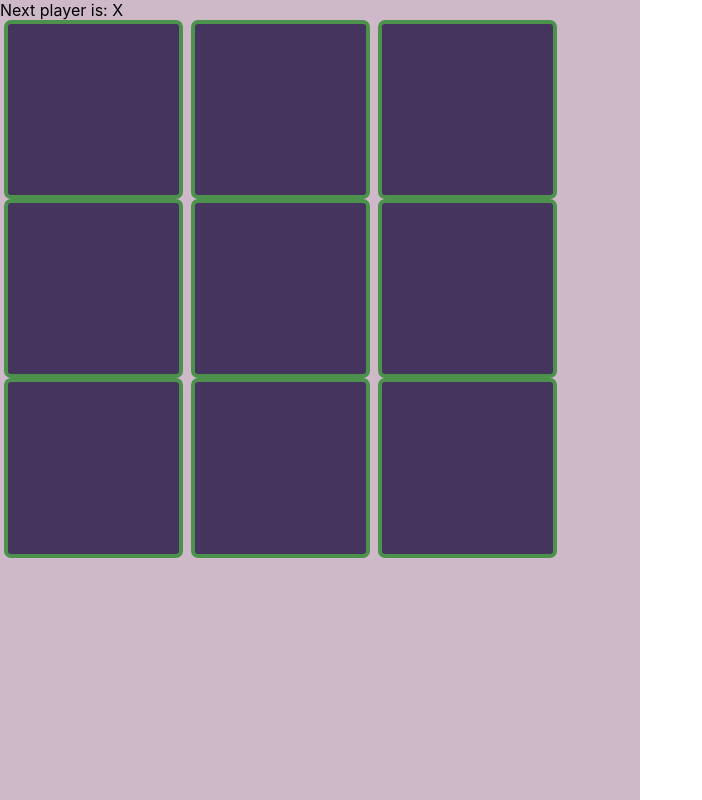
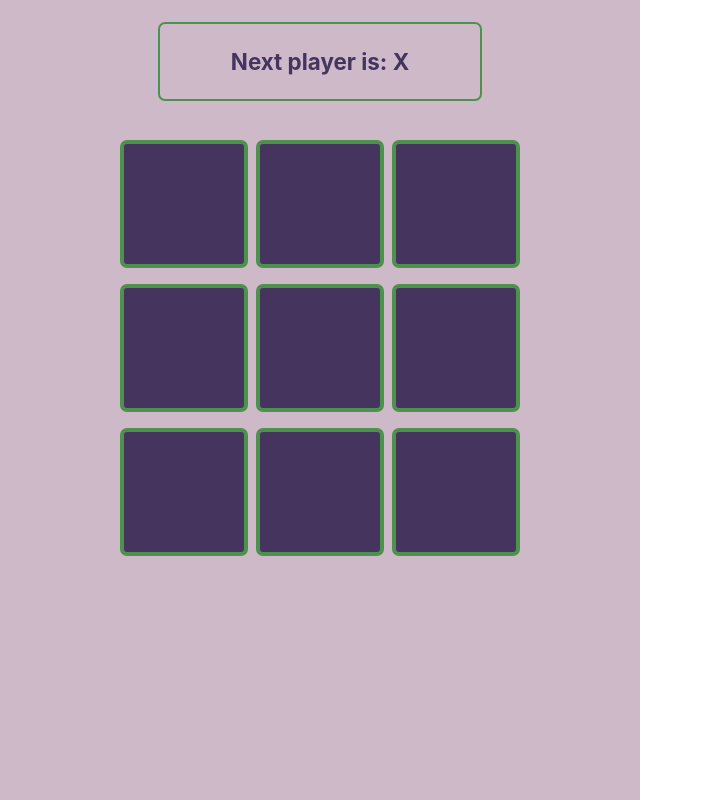
Before and after one commit to bolshed/TicTacToe, a React (Create React App) app: page / in a window 1280 px wide. Shown: the whole page, without its empty margins (0-702 px from the left). Built offline with nearby package versions, Linux system fonts and the light colour scheme.

Commit message:
half-done

```diff
--- /dev/null
+++ b/src/App.js
@@ -0,0 +1,11 @@
+import React, { Component } from 'react';
+import Game from './Components/Game';
+
+class App extends Component {
+    render() {
+        return (
+            <Game />
+        )
+    }
+}
+export default App
--- a/src/Components/Board.jsx
+++ b/src/Components/Board.jsx
@@ -1,79 +1,17 @@
 import React, { Component } from 'react';
-// import './src/Style.css';
 import Square from './Square';
-
 class Board extends Component {
-    constructor() {
-        super()
-        this.state = {
-            squareArr: Array(9).fill(null),
-            nextPlayer: true
-        }
-    }
 
     renderSquare(i) {
-        return (
-            <Square
-                value={this.state.squareArr[i]}
-                onClick={() => this.handleClick(i)} />
-        )
-    }
-
-    handleClick = (i) => {
-        if (this.state.squareArr[i] === null) {
-            const array = this.state.squareArr
-            array[i] = this.state.nextPlayer ? "X" : "O"
-            this.setState({
-                squareArr: array
-            })
-            console.log(array)
-
-            // this.checkWinner(array)
-            this.togglePlayer()
-            return array[i];
-        }
-    }
-
-    togglePlayer() { // no need to bind because there's no return. we don't use an output from this func//
-        this.setState(prevState => ({
-            nextPlayer: !prevState.nextPlayer
-        }))
-    }
-
-    checkWinner = (array) => {
-        // const [a, b, c, d, e, f, g, h, i] = this.state.squareArr
-        // console.log(a, b, c)
-        // console.log(array)
-        // console.log(a, b, c, d, e, f, g, h, i)
-
-        if (array.every(element => element !== null)) {
-            console.log('no winner')
-
-        }
-        else if (array[0] === array[1] && array[1] === array[2] && array[0] !== null) {
-            console.log('win 0 1 2')
-            // return;
-        } else if (array[3] === array[4] && array[4] === array[5] && array[3] !== null) {
-            console.log('win 3 4 5')
-        } else if (array[6] === array[7] && array[7] === array[8] && array[6] !== null) {
-            console.log('win 6 7 8')
-        } else if (array[0] === array[4] && array[4] === array[8] && array[0] !== null) {
-            console.log('win 0 4 8')
-        } else if (array[2] === array[4] && array[4] === array[6] && array[2] !== null) {
-            console.log('win 2 4 6')
-        } else if (array[1] === array[4] && array[4] === array[7] && array[1] !== null) {
-            console.log('win 1 4 7')
-        } else if (array[2] === array[4] && array[4] === array[6] && array[2] !== null) {
-            console.log('win 2 4 6')
-        } else {
-            console.log('ne ebe')
-        }
+        return <Square
+            value={this.props.squareArr[i]}
+            handleClick={() => this.props.handleClick(i)} />
     }
 
     render() {
         return (
             <div className='main'>
-                <div className="status"> Next player is: {this.state.nextPlayer ? 'X' : 'O'}</div>
+                <h3 className="status"> Next player is: {this.props.nextPlayer ? 'X' : 'O'}</h3>
 
                 <div className="row">
                     {this.renderSquare(0)}
@@ -95,19 +33,19 @@ class Board extends Component {
             </div >
             // <div className='main'>
             //     <div className="row">
-            //         <Square value={this.state.squareArr[0]} handleClick={() => this.handleClick(0)} />
-            //         <Square value={this.state.squareArr[1]} handleClick={() => this.handleClick(1)} />
-            //         <Square value={this.state.squareArr[2]} handleClick={() => this.handleClick(2)} />
+            //         <Square value={this.props.squareArr[0]} handleClick={() => this.props.handleClick(0)} />
+            //         <Square value={this.props.squareArr[1]} handleClick={() => this.props.handleClick(1)} />
+            //         <Square value={this.props.squareArr[2]} handleClick={() => this.props.handleClick(2)} />
             //     </div>
             //     <div className="row">
-            //         <Square value={this.state.squareArr[3]} handleClick={() => this.handleClick(3)} />
-            //         <Square value={this.state.squareArr[4]} handleClick={() => this.handleClick(4)} />
-            //         <Square value={this.state.squareArr[5]} handleClick={() => this.handleClick(5)} />
+            //         <Square value={this.props.squareArr[3]} handleClick={() => this.props.handleClick(3)} />
+            //         <Square value={this.props.squareArr[4]} handleClick={() => this.props.handleClick(4)} />
+            //         <Square value={this.props.squareArr[5]} handleClick={() => this.props.handleClick(5)} />
             //     </div>
             //     <div className="row">
-            //         <Square value={this.state.squareArr[6]} handleClick={() => this.handleClick(6)} />
-            //         <Square value={this.state.squareArr[7]} handleClick={() => this.handleClick(7)} />
-            //         <Square value={this.state.squareArr[8]} handleClick={() => this.handleClick(8)} />
+            //         <Square value={this.props.squareArr[6]} handleClick={() => this.props.handleClick(6)} />
+            //         <Square value={this.props.squareArr[7]} handleClick={() => this.props.handleClick(7)} />
+            //         <Square value={this.props.squareArr[8]} handleClick={() => this.props.handleClick(8)} />
             //     </div>
             // </div >
         )
--- /dev/null
+++ b/src/Components/Game.js
@@ -0,0 +1,79 @@
+import React, { Component } from 'react';
+import Board from './Board';
+
+
+// ======================
+
+class Game extends Component {
+  constructor(props) {
+    super(props)
+    this.state = {
+      squareArr: Array(9).fill(null),
+      nextPlayer: true,
+      setWinner: []
+    }
+    this.handleClick = this.handleClick.bind(this)
+  }
+
+  handleClick(i) {
+    const array = this.state.squareArr
+    array[i] = this.state.nextPlayer ? "X" : "O"
+    this.setState({
+      squareArr: array,
+      nextPlayer: !this.state.nextPlayer
+    })
+    console.log(array)
+
+    this.checkWinner(array)
+    // this.togglePlayer()
+
+  }
+
+  // togglePlayer() { // no need to bind because there's no return. we don't use an output from this func//
+  //   this.setState(prevState => ({
+  //   }))
+  // }
+
+  checkWinner = (array) => {
+    // const [a, b, c, d, e, f, g, h, i] = this.state.squareArr
+    // console.log(array)
+    // console.log(a, b, c, d, e, f, g, h, i)
+
+    if (array[0] === array[1] && array[1] === array[2] && array[0] !== null) {
+      this.setState({
+        setWinner: this.state.setWinner.push(array[0], array[1], array[2])
+      })
+      console.log(this.state.setWinner)
+
+      // return;
+    } else if (array[3] === array[4] && array[4] === array[5] && array[3] !== null) {
+      console.log('win 3 4 5')
+    } else if (array[6] === array[7] && array[7] === array[8] && array[6] !== null) {
+      console.log('win 6 7 8')
+    } else if (array[0] === array[4] && array[4] === array[8] && array[0] !== null) {
+      console.log('win 0 4 8')
+    } else if (array[2] === array[4] && array[4] === array[6] && array[2] !== null) {
+      console.log('win 2 4 6')
+    } else if (array[1] === array[4] && array[4] === array[7] && array[1] !== null) {
+      console.log('win 1 4 7')
+    } else if (array[2] === array[4] && array[4] === array[6] && array[2] !== null) {
+      console.log('win 2 4 6')
+    } else if (array.every(element => element !== null)) {
+      console.log('no winner')
+    }
+  }
+
+  render() {
+    return (
+      <div className='Game'>
+        <Board
+          handleClick={(i) => this.handleClick(i)}
+          nextPlayer={this.state.nextPlayer}
+          squareArr={this.state.squareArr} />
+        {/* <h1>heading</h1> */}
+      </div>
+    )
+  }
+}
+
+export default Game;
--- a/src/Components/Square.jsx
+++ b/src/Components/Square.jsx
@@ -1,11 +1,10 @@
-import React, { Component } from 'react';
+import React from 'react';
 
-class Square extends Component {
-    render() {
-        return (
-            <button className='square' onClick={() => this.props.handleClick}> {this.props.value}</button>
-        )
-    }
+function Square(props) {
+
+    return (
+        <button className='square' onClick={props.handleClick}> {props.value}</button>
+    )
 }
 
 export default Square
--- a/src/Game.js
+++ /dev/null
@@ -1,25 +0,0 @@
-import React, { Component } from 'react';
-import Board from './Components/Board';
-import './Style.css';
-
-
-class Game extends Component {
-  constructor() {
-    super()
-    this.state = {
-      squareArr: Array(9).fill(null),
-      nextPlayer: true
-    }
-  }
-
-  render() {
-    return (
-      <div className='Game'>
-        <Board />
-        {/* <h1>heading</h1> */}
-      </div>
-    )
-  }
-}
-
-export default Game;
--- a/src/Style.css
+++ b/src/Style.css
@@ -30,28 +30,45 @@
     grid-template: repeat(3, 1fr) / repeat(3, 1fr);
 }
 
+.status {
+    font-size: 1.4em;
+    color:#44345e;
+    text-align: center;
+    padding: 3vh 0;
+    border: 2px solid #4c924c;
+    border-radius: 7px;
+    width: 50%;
+}
+
+.row {
+    display: flex;
+    margin-top: 2vh;
+}
+
 .square {
     font-size: 5em;
-    width: 14vw;
-    height: 14vw;
+    width: 10vw;
+    height: 10vw;
     margin: 0 0.3vw;
     background-color: #44345e;
     color: rgb(255, 125, 4);
     border: 4px solid #4c924c;
     border-radius: 7px;
+    text-align: center;
 }
 
 .square:focus {
     outline: none;
     background-color: #5f4a80;
+    box-shadow: 2px 4px 6px red;
 }
 
 .main {
-    /* display: flex; */
-    /* justify-content: space-around */
-    height: 100vh;
+    display: flex;
+    flex-direction: column;
+    align-items: center;
+    min-height: 100vh;
     width: 50vw;
     background-color: rgb(206, 185, 200);
-    /* margin-top: 15vh; */
 
 }
--- a/src/index.js
+++ b/src/index.js
@@ -2,9 +2,11 @@ import React from 'react';
 import ReactDOM from 'react-dom';
 import './index.css';
 import * as serviceWorker from './serviceWorker';
-import Game from './Game';
+import App from './App';
+import './Style.css';
 
-ReactDOM.render(<Game />, document.getElementById('root'));
+
+ReactDOM.render(<App />, document.getElementById('root'));
 
 // If you want your app to work offline and load faster, you can change
 // unregister() to register() below. Note this comes with some pitfalls.
```
